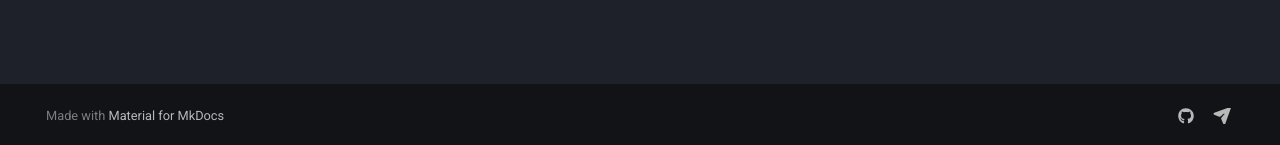
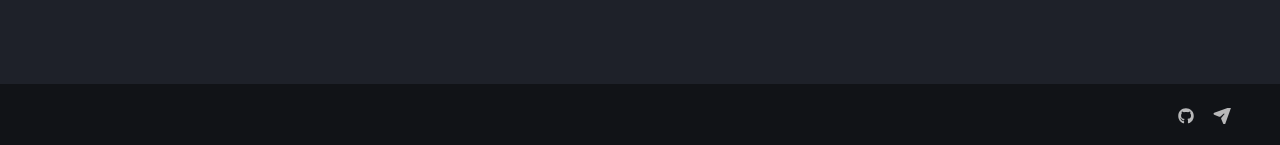
Before and after one commit to goodCircle/goodCircle.github.io, an MkDocs documentation site: the page built from docs/index.md, in a window 1280 px wide. Shown: the part 752-897 px from the top of the page. Built offline with MkDocs 1.6.1 and Material for MkDocs 9.7.7, drawn with Linux system fonts in a browser that asks for light colours.

Commit message:
update conf

```diff
--- a/mkdocs.yml
+++ b/mkdocs.yml
@@ -44,7 +44,7 @@ extra:
   #   HTML5: html
   #   JavaScript: js
   #   CSS: css
-  generator: true  # 是否显示“使用 MkDocs 材料制造”
+  generator: false  # 是否显示“使用 MkDocs 材料制造”
   social:
     - icon: fontawesome/brands/github
       link: https://github.com/goodCircle
@@ -52,7 +52,7 @@ extra:
       link: mailto:<dinghaoyuan07@gmail.com> #联系方式
 
 
-# markdown 扩展语法
+# markdown 扩展语法，忽略即可
 markdown_extensions:
   - abbr
   - attr_list
```
